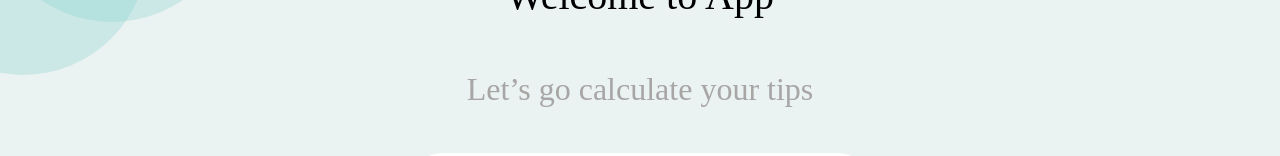
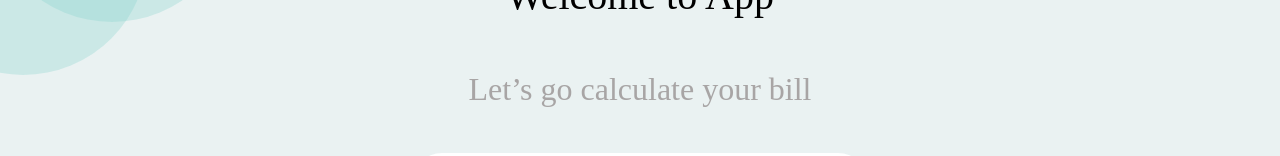
Before and after one commit to AndreiBats/react-tips-calculator, a React (Create React App) app: page / in a window 1280 px wide. Shown: the part 203-359 px from the top of the page. Built offline with nearby package versions, Linux system fonts and the light colour scheme.

Commit message:
feat: change types

```diff
--- a/src/components/form/Form.tsx
+++ b/src/components/form/Form.tsx
@@ -28,7 +28,7 @@ export const Form = () => {
   return (
     <StyledForm onSubmit={handleTotal}>
       <Title>Welcome to App</Title>
-      <Description>Let’s go calculate your tips</Description>
+      <Description>Let’s go calculate your bill</Description>
       <Input
         type="number"
         placeholder="Enter bill"
```
